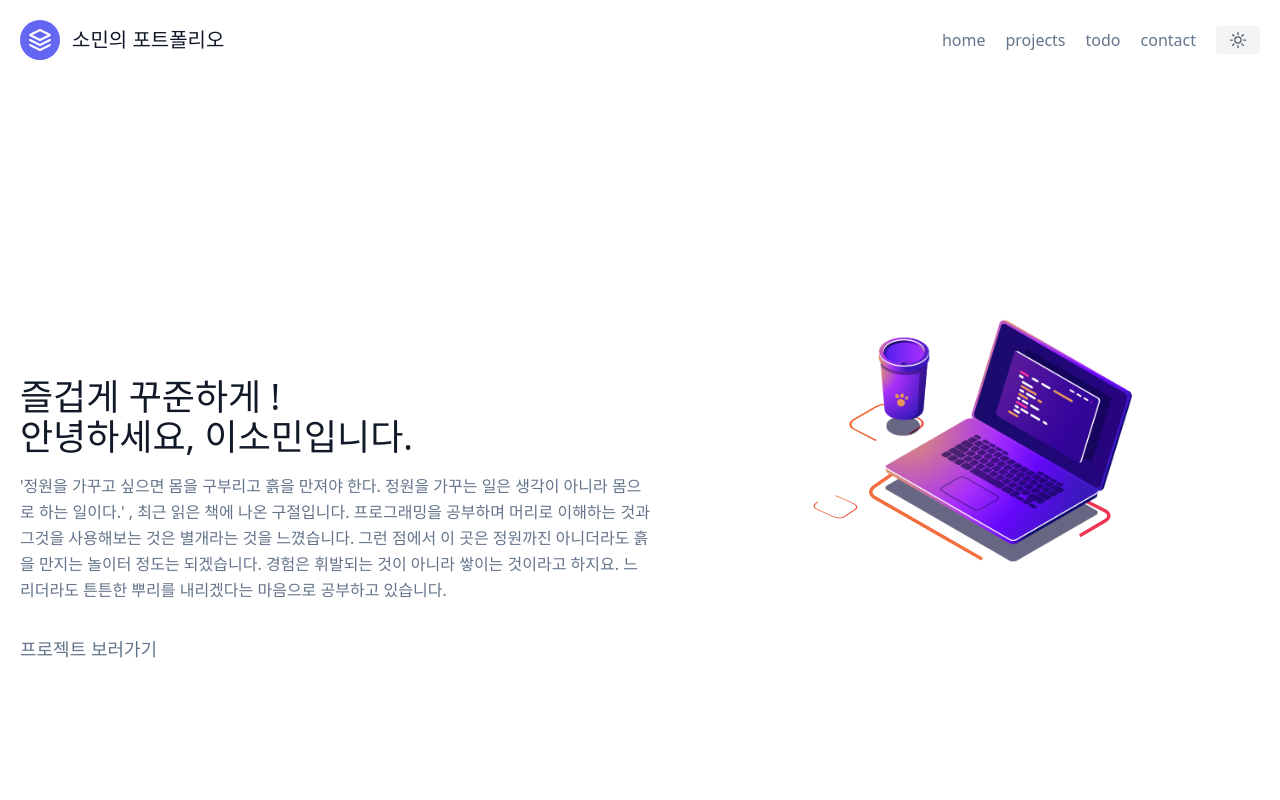
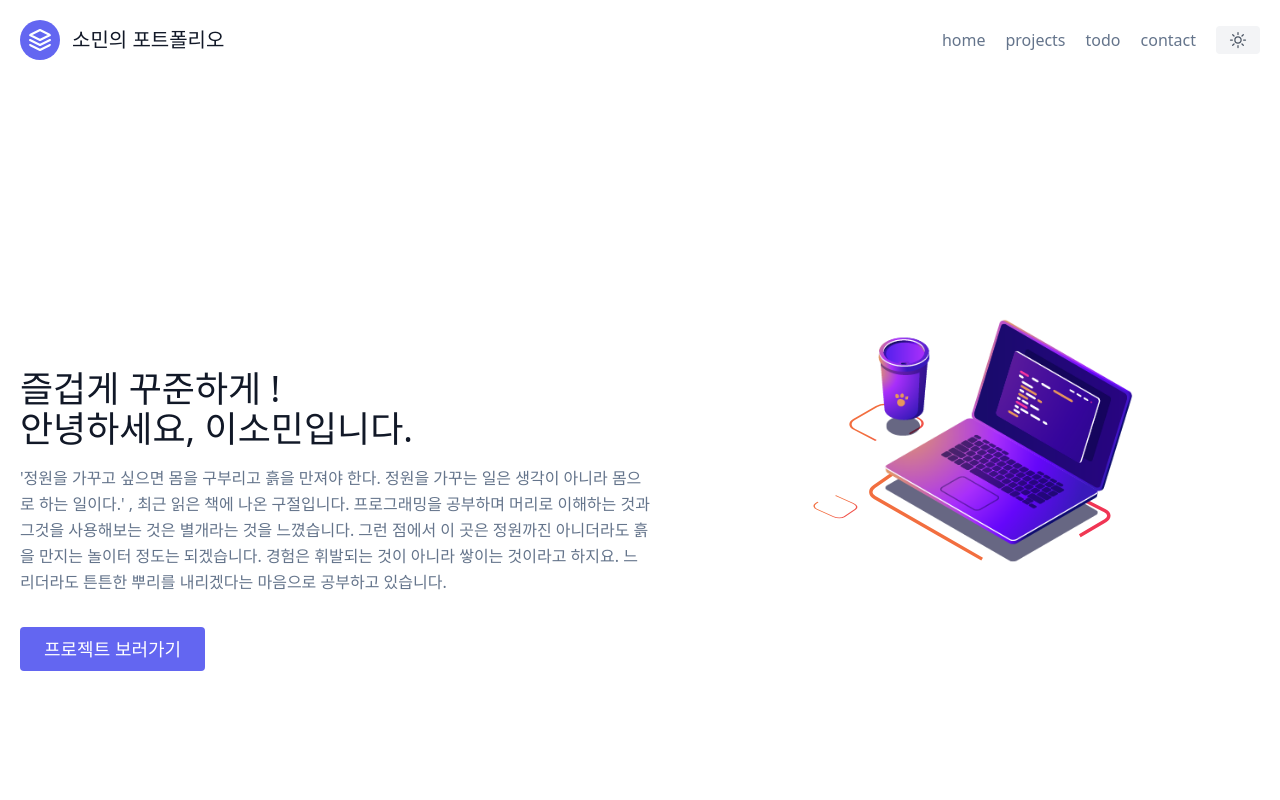
Before and after one commit to nimoseel/NextJS_Portfolio, a Next.js app: page / in a window 1280 px wide. Shown: the top 800 px of the page. Built offline with nearby package versions, Linux system fonts and the light colour scheme.

Commit message:
Design : 공동 버튼 스타일로 수정

```diff
--- a/styles/globals.css
+++ b/styles/globals.css
@@ -6,8 +6,8 @@
     @apply bg-white dark:bg-slate-800
 }
 
-.btn-project {
-    @apply inline-flex text-white dark:text-white bg-indigo-500 border-0 py-2 px-6 focus:outline-none hover:bg-indigo-600 rounded text-lg
+.btn-styled {
+    @apply inline-flex text-white dark:text-white bg-indigo-500 border-0 py-2 px-6 focus:outline-none hover:bg-indigo-600 rounded
 }
 
 .project-card {
```
